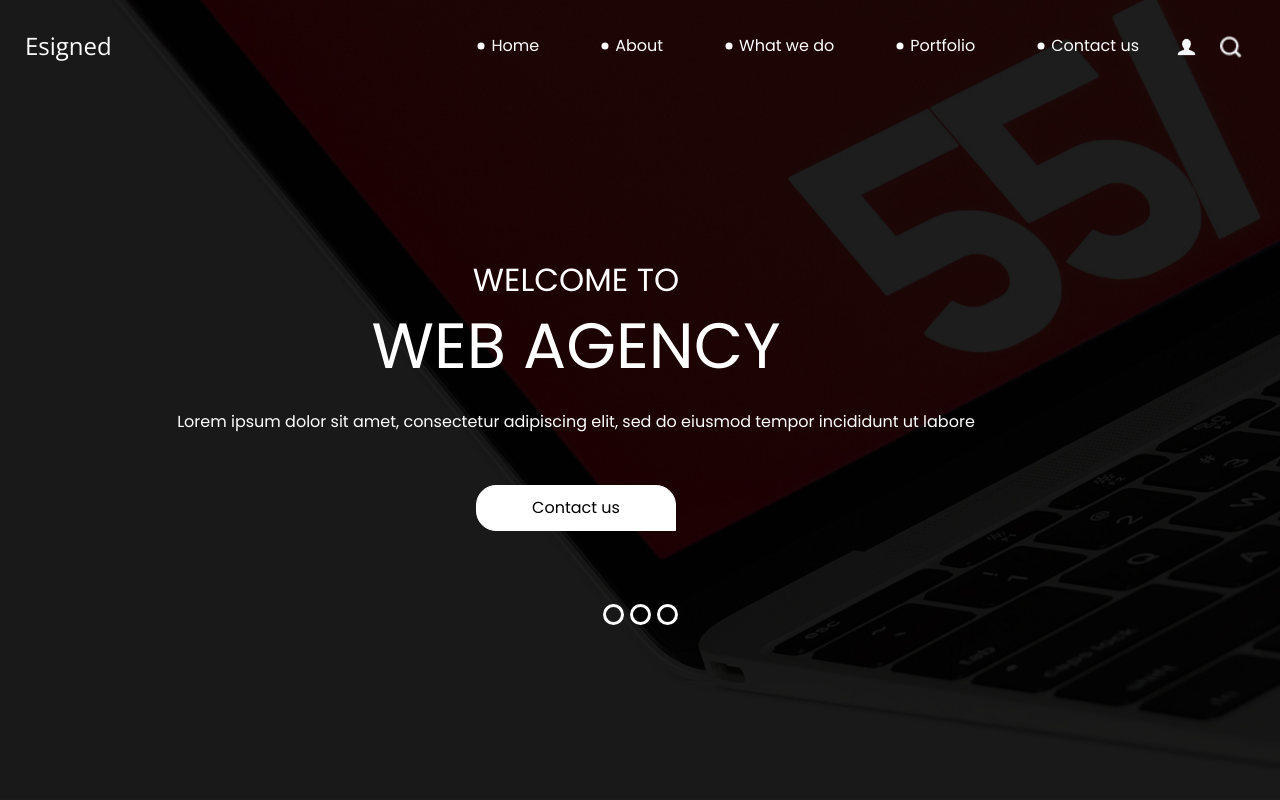
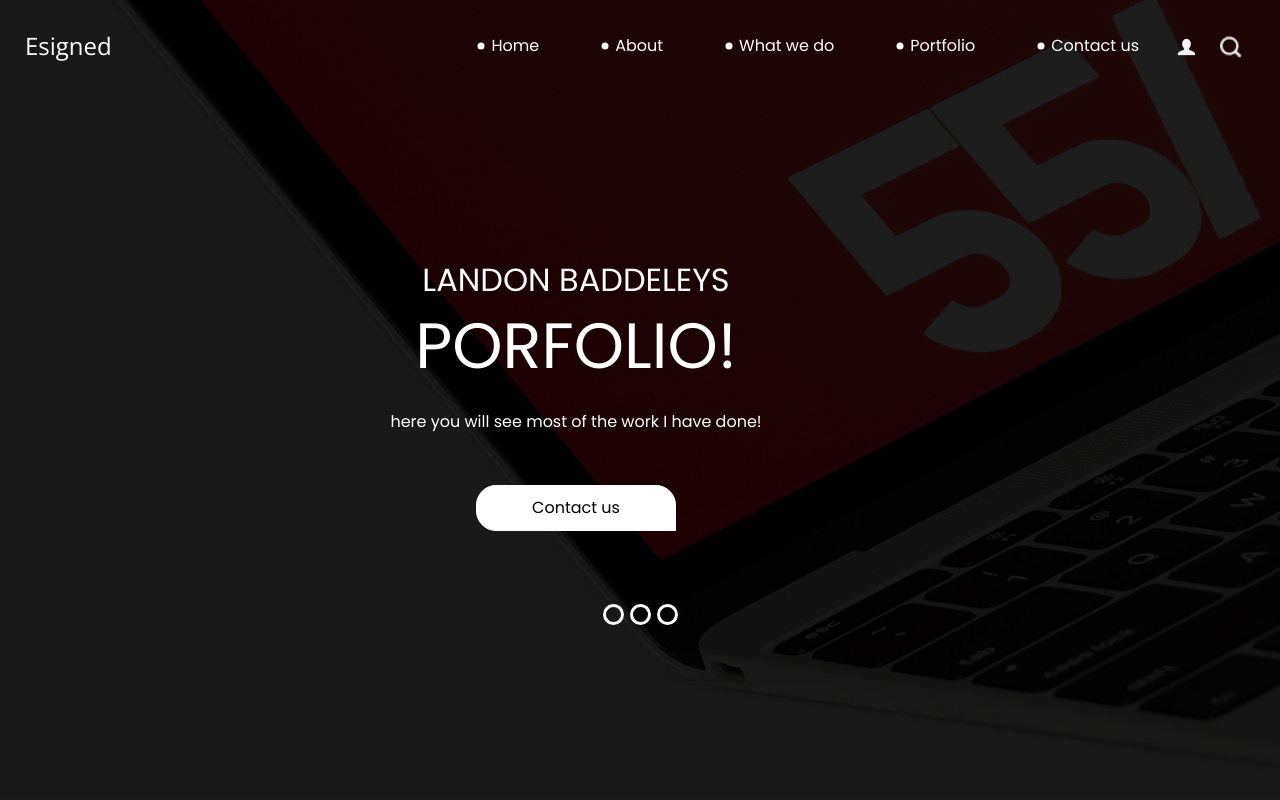
Before and after one commit to landonbaddeley/landonbaddeleyport, a plain HTML site: page index.html in a window 1280 px wide. Shown: the top 800 px of the page. Drawn offline with nearby package versions, Linux system fonts and the light colour scheme.

Commit message:
Update index.html

```diff
--- a/index.html
+++ b/index.html
@@ -93,15 +93,14 @@
                   <div class="detail-box">
                     <div>
                       <h2>
-                        welcome to
+                        Landon Baddeleys
 
                       </h2>
                       <h1>
-                        web agency
+                        Porfolio!
                       </h1>
                       <p>
-                        Lorem ipsum dolor sit amet, consectetur adipiscing elit, sed do eiusmod tempor incididunt ut
-                        labore
+                        here you will see most of the work I have done!
                       </p>
                       <div class="">
                         <a href="">
@@ -119,15 +118,14 @@
                   <div class="detail-box">
                     <div>
                       <h2>
-                        welcome to
+                        Landon Baddeleys
 
                       </h2>
                       <h1>
-                        web agency
+                        Porfolio!
                       </h1>
                       <p>
-                        Lorem ipsum dolor sit amet, consectetur adipiscing elit, sed do eiusmod tempor incididunt ut
-                        labore
+                        look at my work please
                       </p>
                       <div class="">
                         <a href="">
@@ -145,15 +143,15 @@
                   <div class="detail-box">
                     <div>
                       <h2>
-                        welcome to
+                        Landon Baddeleys
 
                       </h2>
                       <h1>
-                        web agency
+
+                        Porfolio!
                       </h1>
                       <p>
-                        Lorem ipsum dolor sit amet, consectetur adipiscing elit, sed do eiusmod tempor incididunt ut
-                        labore
+                        look at my work aldready!
                       </p>
                       <div class="">
                         <a href="">
```
